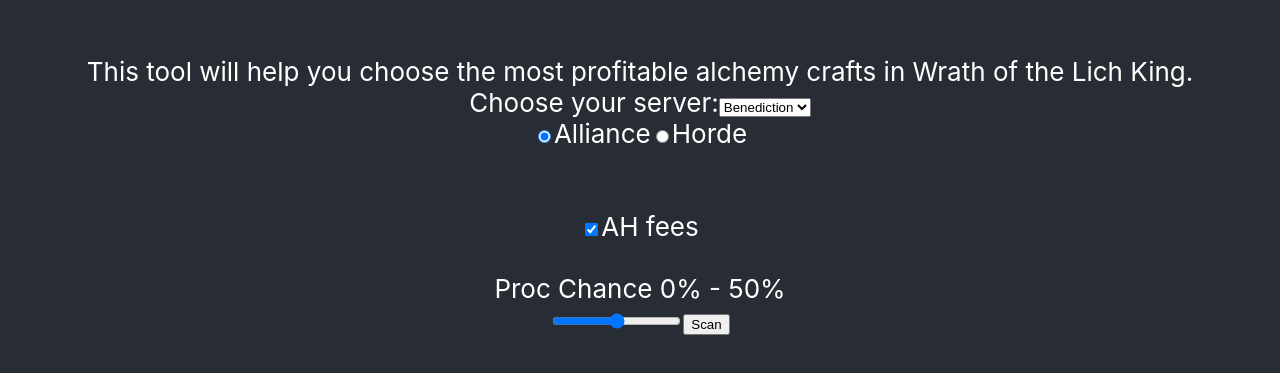
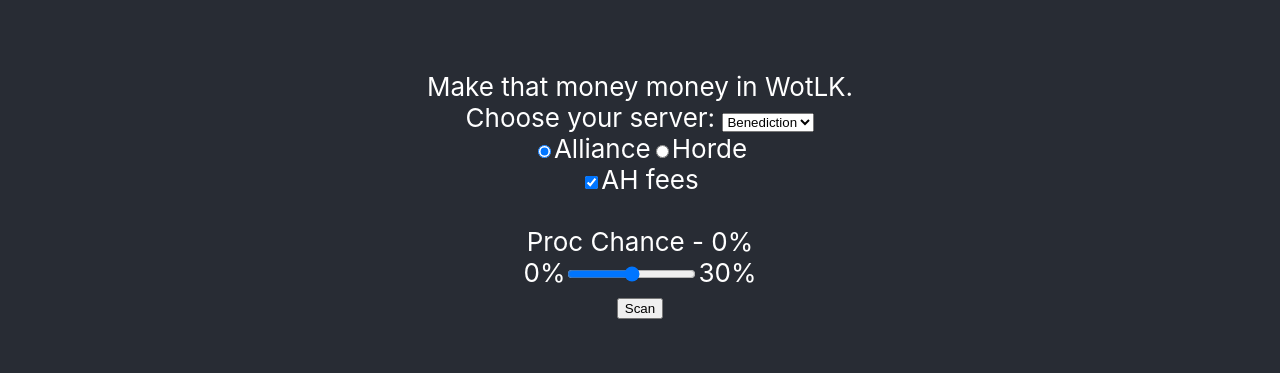
Before and after one commit to CMcManamon/alchemy-market, a React (Create React App) app: page / in a window 1280 px wide. Shown: the part 205-578 px from the top of the page. Built offline with nearby package versions, Linux system fonts and the light colour scheme.

Commit message:
Edit text labels

```diff
--- a/src/components/header.js
+++ b/src/components/header.js
@@ -11,11 +11,10 @@ const Header = (props) => {
 
   return (
     <div>
-      This tool will help you choose the most profitable alchemy crafts in Wrath
-      of the Lich King.
+      Make that money money in WotLK.
       <br />
       <form onSubmit={handleSubmit}>
-        <label htmlFor="server-select">Choose your server:</label>
+        <label htmlFor="server-select">Choose your server: </label>
         <select
           name="server-select"
           id="server-select"
@@ -36,17 +35,17 @@ const Header = (props) => {
         <input type="radio" id="horde" value="horde" name="faction" />
         <label htmlFor="horde">Horde</label>
         <br />
-        <br />
-        <br />
         <input type="checkbox" id="ah-fees" name="ah-fees" defaultChecked />
         <label htmlFor="ah-fees">AH fees</label>
-        <br />
         <div className="slider-container">
           <br />
-          Proc Chance 0% - 50%
+          Proc Chance - 0%
+          <br /> 0%
+          <input type="range" min="0" max="6" defaultValue="3" />
+          30%
           <br />
-          <input type="range" min="0" max="10" defaultValue="5" />
           <button>Scan</button>
+          <br />
         </div>
       </form>
     </div>
--- a/src/components/marketTable.js
+++ b/src/components/marketTable.js
@@ -17,10 +17,10 @@ const MarketTable = (props) => {
       <table id="market-table">
         <thead>
           <tr>
-            <th>Name</th>
-            <th>Mats Cost</th>
-            <th>Sell Value</th>
-            <th>Diff</th>
+            <th>Item</th>
+            <th>Crafting Cost (1)</th>
+            <th>Sell Value (1)</th>
+            <th>Profit/Loss</th>
           </tr>
         </thead>
         <tbody>{rows}</tbody>
```
